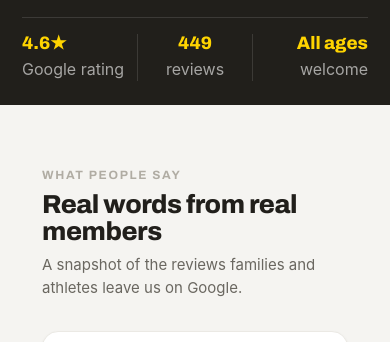
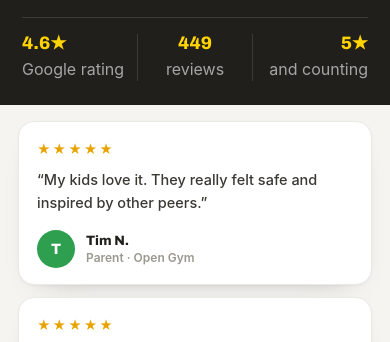
Before and after one commit to dimmonk/TMV-Web, an Astro site: page /reviews in a window 390 px wide. Shown: the part 264-606 px from the top of the page. Built offline with nearby package versions, Linux system fonts and the light colour scheme; Astro itself is replaced by a stand-in of ours.

Commit message:
fix: rebuild the Reviews mobile screen app-native
It was the desktop <Reviews> component (a wide grid with its own rating badge)
dropped into the app column under a MobileHero — the rating was duplicated and
the layout read as a squished desktop import.

Replaced with a clean stack of quote cards built straight from the reviews
SSOT: star row, quote (short pull where present, else the full quote), and a
coloured avatar initial + name + context. Dropped the redundant desktop
heading block; the hero already carries the rating and count. Two CTAs
(read all on Google, start your first visit) close it out.

Verified at 390: cards render cleanly, zero overflow, no console errors. The
desktop <Reviews> component is untouched and still used on desktop pages.

```diff
--- a/src/components/mobile/ReviewsScreen.astro
+++ b/src/components/mobile/ReviewsScreen.astro
@@ -1,22 +1,47 @@
 ---
 /**
- * Reviews — phone composition. MobileHero + the shared <Reviews> card list,
- * which is already single-column and width-agnostic. See HomeScreen for how the
- * mobile/desktop compositions are switched.
+ * Reviews — phone composition. App-native: MobileHero (which already carries
+ * the rating + count) followed by a clean stack of quote cards built straight
+ * from the reviews SSOT. Deliberately does NOT reuse the desktop <Reviews>
+ * component — that's a wide grid with its own rating badge, which duplicated
+ * the hero and read as a squished desktop import on a phone.
  */
 import MobileHero from '../MobileHero.astro';
-import Reviews from '../Reviews.astro';
-import { links, url, reviews } from '../../data/site';
+import { links, url, reviews, cat } from '../../data/site';
+
+const avatarColors = [cat.openGym, cat.parties, cat.classes, cat.camps, cat.athletic];
+const stars = (v: string) => {
+  const n = Math.round(parseFloat(v));
+  return '★★★★★'.slice(0, n) + '☆☆☆☆☆'.slice(0, 5 - n);
+};
 ---
-<MobileHero eyebrow="Reviews" title="Loved by the community" desc="What Toronto says about training here — parents, open-gym members, first-timers and athletes." stats={[{ v: reviews.ratingValue + '★', l: 'Google rating' }, { v: '449', l: 'reviews' }, { v: 'All ages', l: 'welcome' }]} />
+<MobileHero eyebrow="Reviews" title="Loved by the community" desc="What Toronto says about training here — parents, open-gym members, first-timers and athletes." stats={[{ v: reviews.ratingValue + '★', l: 'Google rating' }, { v: '449', l: 'reviews' }, { v: '5★', l: 'and counting' }]} />
 <div class="m-pad">
-  <Reviews
-    eyebrow="What people say"
-    heading="Real words from real members"
-    subhead="A snapshot of the reviews families and athletes leave us on Google."
-  />
-  <div class="m-stack" style="margin-top:8px">
-    <a href={links.googleReviews} target="_blank" rel="noopener" class="m-darkbtn">Read more on Google <i class="bi bi-box-arrow-up-right"></i></a>
-    <a href={url('get-started')} class="m-darkbtn" style="background:#fff;color:#211f1b;border:1px solid #ebe9e4">Start your first visit <i class="bi bi-arrow-right"></i></a>
+  <div class="rvm-stack">
+    {reviews.items.map((r, i) => (
+      <figure class="rvm-card">
+        <div class="rvm-stars">{stars(reviews.ratingValue)}</div>
+        <blockquote class="rvm-quote">“{r.pull ?? r.quote}”</blockquote>
+        <figcaption class="rvm-by">
+          <span class="rvm-avatar" style={`background:${avatarColors[i % avatarColors.length]}`}>{r.name.charAt(0)}</span>
+          <span class="rvm-bytext"><span class="rvm-name">{r.name}</span><span class="rvm-context">{r.context}</span></span>
+        </figcaption>
+      </figure>
+    ))}
   </div>
+
+  <a href={links.googleReviews} target="_blank" rel="noopener" class="m-darkbtn" style="margin-top:22px"><i class="bi bi-google"></i> Read all {reviews.ratingCount.replace(/^Based on /, '')}</a>
+  <a href={url('get-started')} class="m-darkbtn" style="margin-top:10px;background:#fff;color:#211f1b;border:1px solid #ebe9e4">Start your first visit <i class="bi bi-arrow-right"></i></a>
 </div>
+
+<style>
+  .rvm-stack { display: flex; flex-direction: column; gap: 12px; }
+  .rvm-card { background: #fff; border: 1px solid #ebe9e4; border-radius: 16px; box-shadow: 0 1px 3px rgba(28,25,23,.04), 0 14px 30px -24px rgba(28,25,23,.38); padding: 18px 18px 16px; margin: 0; }
+  .rvm-stars { color: #e9a300; font-size: 13px; letter-spacing: 2px; margin-bottom: 10px; }
+  .rvm-quote { font: 500 14.5px/1.55 var(--font-body); color: #3a3833; margin: 0 0 16px; }
+  .rvm-by { display: flex; align-items: center; gap: 11px; }
+  .rvm-avatar { flex: none; width: 38px; height: 38px; border-radius: 50%; color: #fff; display: flex; align-items: center; justify-content: center; font: 800 15px/1 'Archivo', sans-serif; }
+  .rvm-bytext { display: flex; flex-direction: column; gap: 2px; min-width: 0; }
+  .rvm-name { font: 800 13.5px/1.1 'Archivo', sans-serif; color: #211f1b; }
+  .rvm-context { font: 600 12px/1.2 var(--font-body); color: #9b9890; }
+</style>
```
